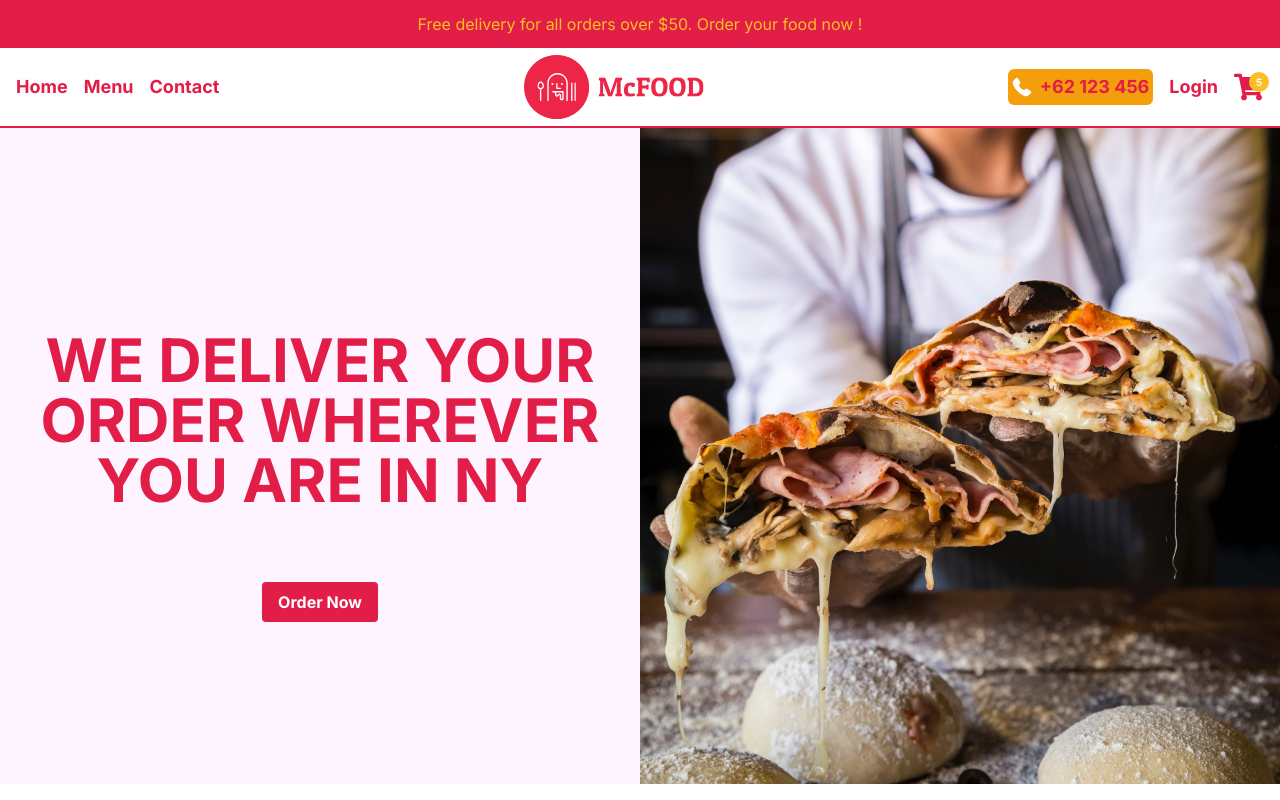
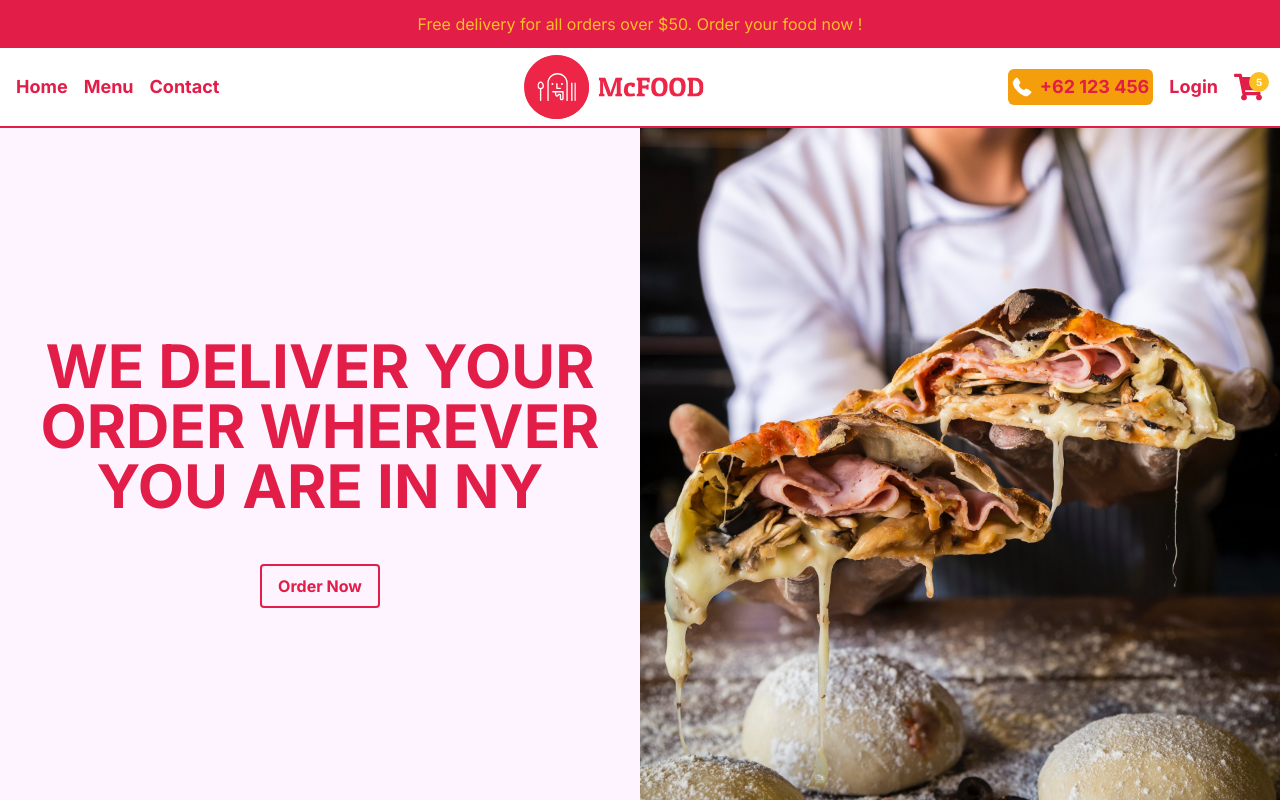
Before and after one commit to andryariadi/client-foodordering-app, a Next.js app: page / in a window 1280 px wide. Shown: the top 800 px of the page. Built offline with nearby package versions, Linux system fonts and the light colour scheme.

Commit message:
update styling navbar

```diff
--- a/src/components/Slider.tsx
+++ b/src/components/Slider.tsx
@@ -29,17 +29,17 @@ const Slider = () => {
   }, []);
 
   return (
-    <div className="flex flex-col h-[calc(100vh-6rem)] md:h-[calc(100vh-9rem)] lg:flex-row bg-fuchsia-50">
-      {/* TEXT CONTAINER */}
-      <div className="flex-1 flex items-center justify-center flex-col gap-8 text-rose-600 font-bold">
-        <h1 className="text-5xl text-center uppercase p-4 md:p-10 md:text-5xl xl:text-6xl">{data[currentSlide].title}</h1>
-        <button className="bg-rose-600 text-white px-4 py-2 rounded">Order Now</button>
+    <>
+      <div className="flex flex-col lg:flex-row h-[calc(100vh-5rem)] md:h-[calc(100vh-8rem)] bg-fuchsia-50">
+        <div className="flex flex-1 flex-col gap-8 justify-center items-center text-rose-600 font-bold ">
+          <h1 className="text-3xl md:text-5xl lg:text-6xl text-center p-4 md:10 uppercase">{data[currentSlide].title}</h1>
+          <button className="text-rose-600 px-4 py-2 rounded border-rose-600 border-2 hover:text-white hover:bg-rose-600 transition-all duration-500">Order Now</button>
+        </div>
+        <div className="flex-1 relative w-full">
+          <Image src={data[currentSlide].image} alt="hero" fill className="object-cover" />
+        </div>
       </div>
-      {/* IMAGE CONTAINER */}
-      <div className="w-full flex-1 relative">
-        <Image src={data[currentSlide].image} alt="" fill className="object-cover" />
-      </div>
-    </div>
+    </>
   );
 };
 
```
